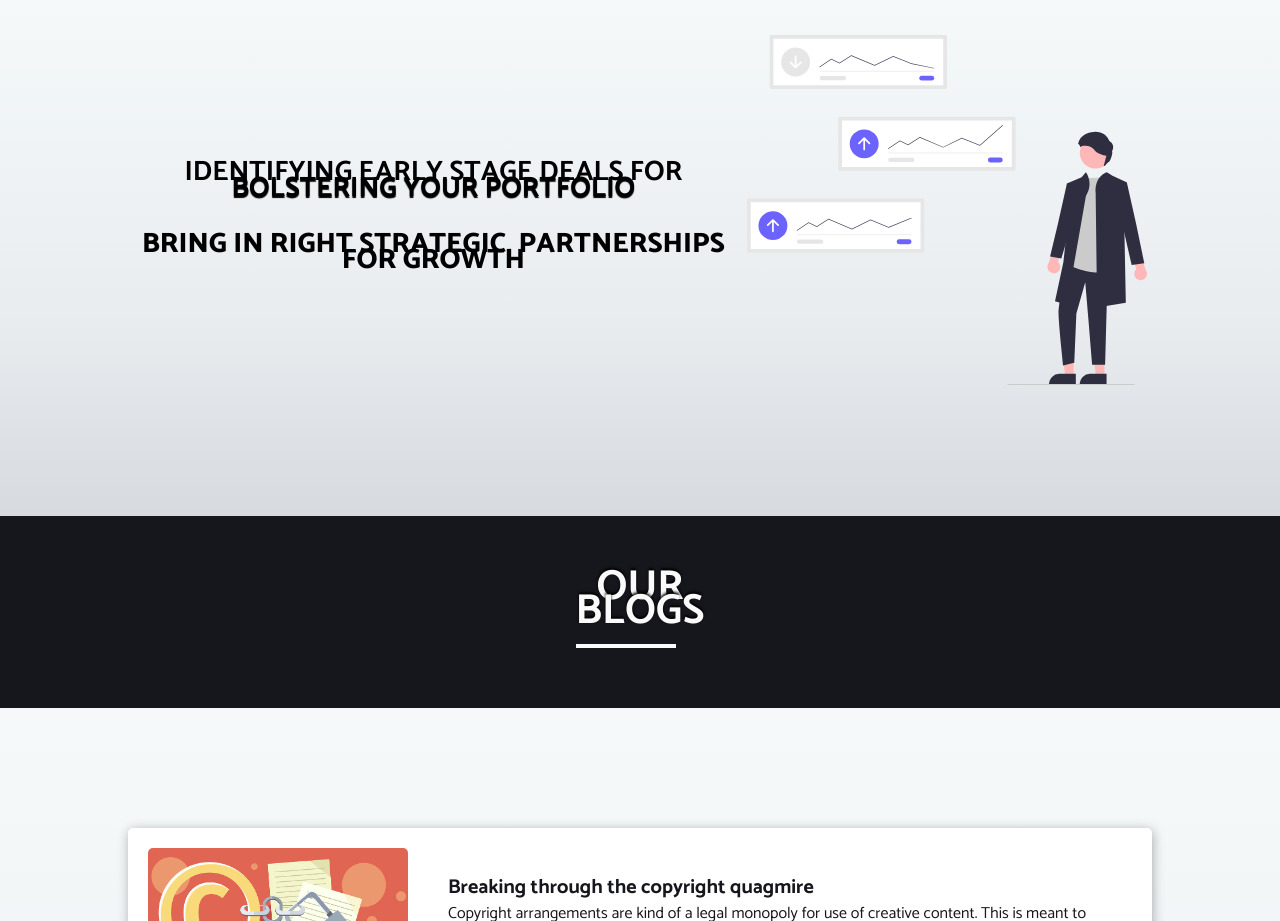
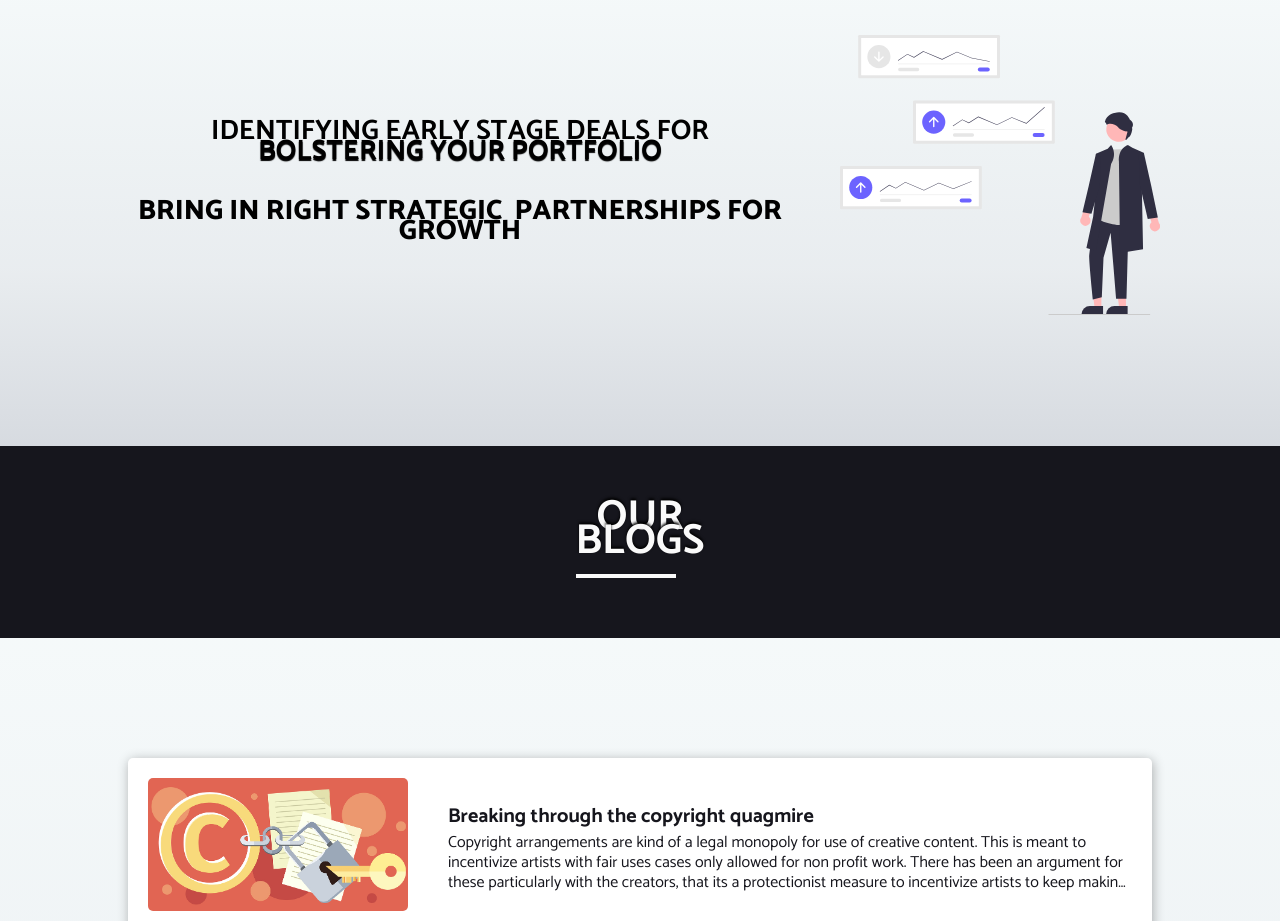
Before and after one commit to mritunjaysaha/project-1, a Next.js app: page / in a window 1280 px wide. Shown: the part 4480-5401 px from the top of the page. Built offline with nearby package versions, Linux system fonts and the light colour scheme.

Commit message:
completed

```diff
--- a/styles/body.module.scss
+++ b/styles/body.module.scss
@@ -168,17 +168,29 @@
             p {
                 font-size: $fs-x-large;
 
-                line-height: 1.6rem;
+                line-height: 2rem;
             }
 
             .taglinesContainer {
-                width: 60rem;
+                width: 60vw;
             }
 
             .illustration {
                 img {
-                    width: 40rem;
+                    width: 40vw;
                     height: auto;
+                }
+            }
+        }
+
+        @include breakpoint(tablet) {
+            .taglinesContainer {
+                width: 60vw;
+                margin: 4rem 4rem 4rem 0;
+            }
+            .illustration {
+                img {
+                    width: 25vw;
                 }
             }
         }
```
